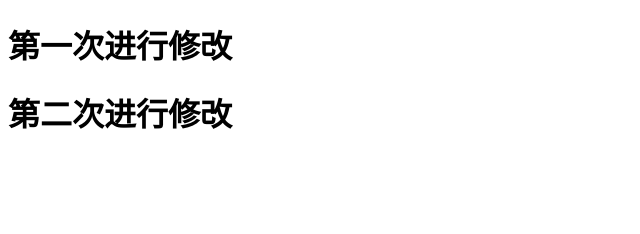
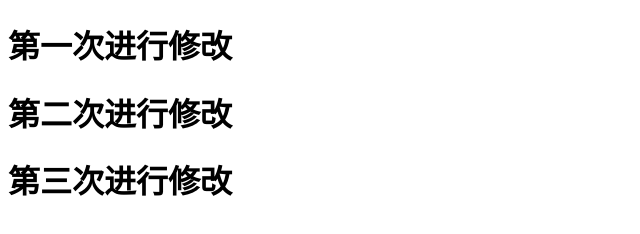
Before and after one commit to GSSgss123/-git-, a plain HTML site: page index.html in a window 1280 px wide. Shown: the whole page, without its empty margins (0-640 px from the left). Drawn offline with Linux system fonts and the light colour scheme.

Commit message:
‘第三次修改’

```diff
--- a/index.html
+++ b/index.html
@@ -11,6 +11,7 @@
 <body>
     <h1>第一次进行修改</h1>
     <h1>第二次进行修改</h1>
+    <h1>第三次进行修改</h1>
 </body>
 
 </html>
```
